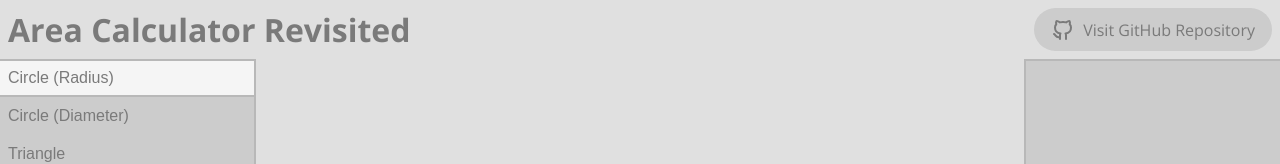
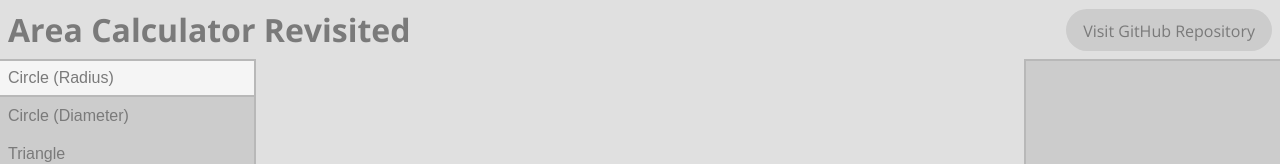
Before and after one commit to hildergill/area-calculator-revisited, a React (Vite) app: page / in a window 1280 px wide. Shown: the top 164 px of the page. Built offline with nearby package versions, Linux system fonts and the light colour scheme.

Commit message:
Removed the icon for the repo button

```diff
--- a/src/components/HeaderComponent.tsx
+++ b/src/components/HeaderComponent.tsx
@@ -38,7 +38,6 @@ const HeaderComponent = (props: HeaderComponentProps) => {
 			</button>
 
 			<a tabIndex={0} className={repoLinkClassName} href={repository} target="_blank" title={t("headerComponent:visitGithubRepository")}>
-				<IconBrandGithub />
 				<p>{t("headerComponent:visitGithubRepository")}</p>
 			</a>
 		</header>
```
